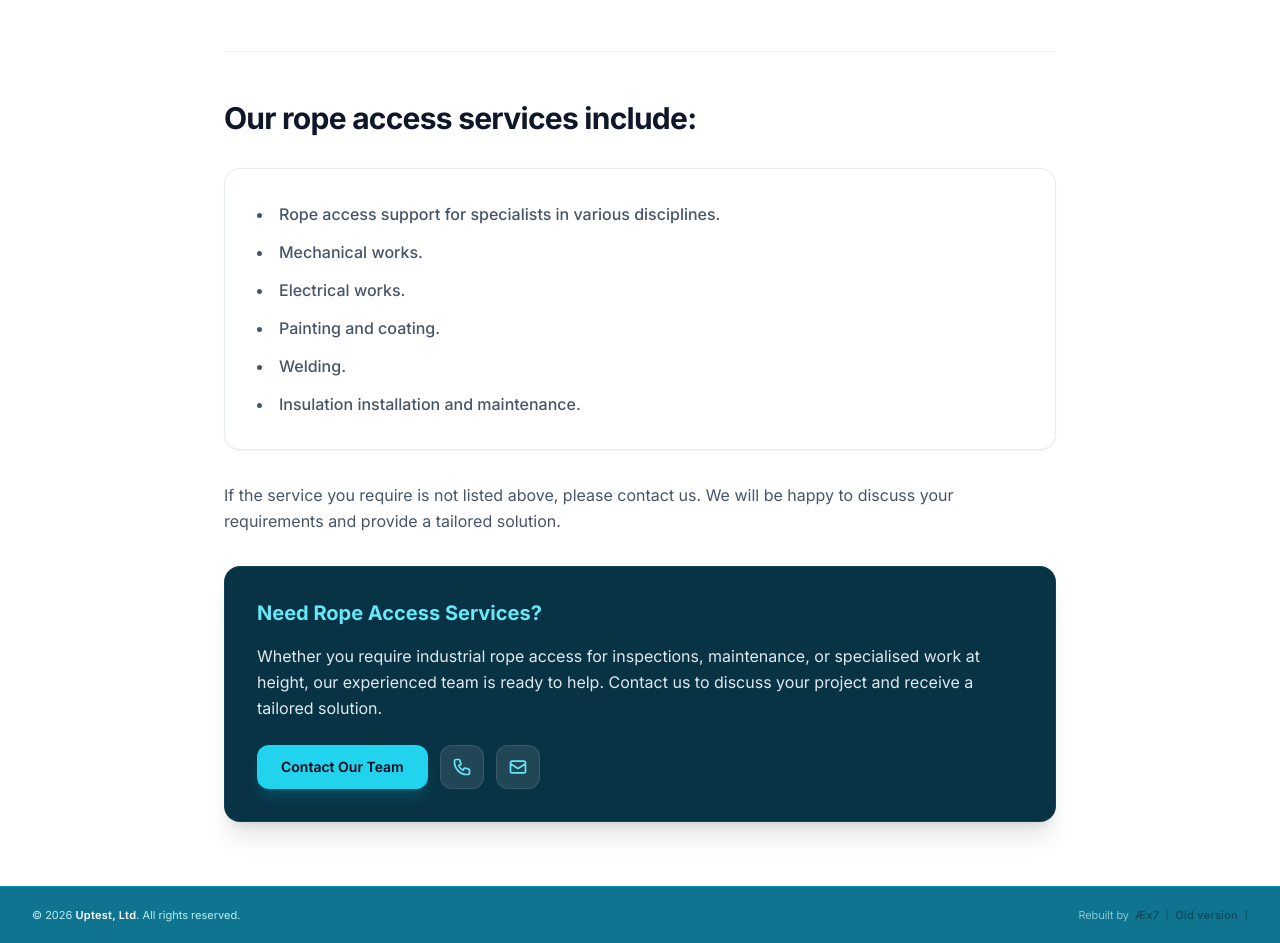
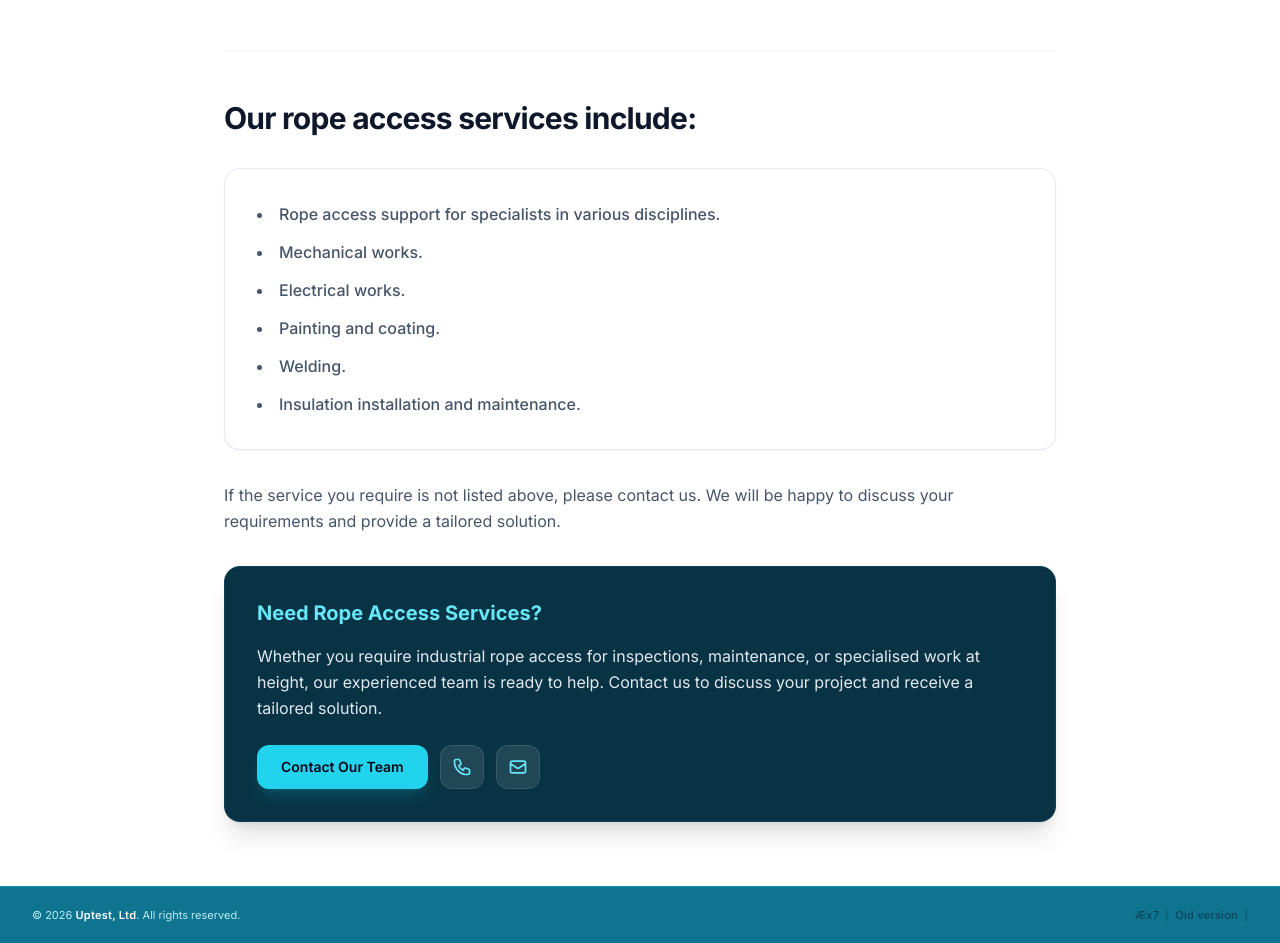
Before and after one commit to mruslys/uptest.no, a Jekyll site: the page built from rope-access/index.html, in a window 1280 px wide. Shown: the part 493-1436 px from the top of the page. Built offline with Jekyll 4.4.1, drawn with Linux system fonts in a browser that asks for light colours; nearby versions of some CDN libraries.

Commit message:
Update footer.html

```diff
--- a/_includes/footer.html
+++ b/_includes/footer.html
@@ -7,7 +7,7 @@
         </p>
 
         <div class="flex items-center gap-1.5 text-[11px] text-brand-100/80">
-            <span class="font-light">{{ data.common[page.lang].rebuilt_by }}</span>
+            <span class="hidden font-light">{{ data.common[page.lang].rebuilt_by }}</span>
             <a href="https://xn--x7-1ia.com" target="_blank" rel="noopener noreferrer" class="text-brand-950/70 hover:text-white transition-colors font-medium tracking-wide">
                 Æx7
             </a>
```
